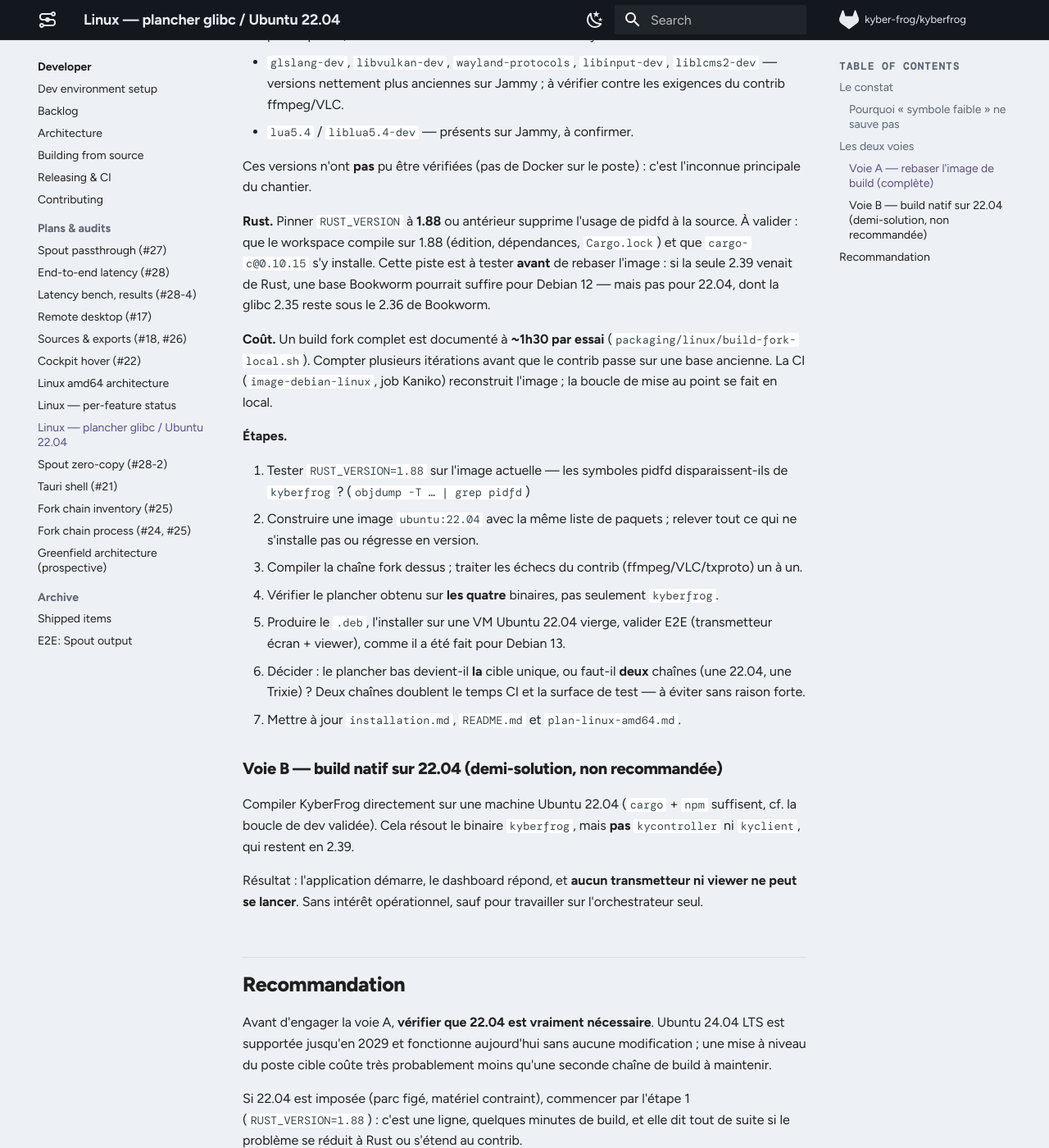
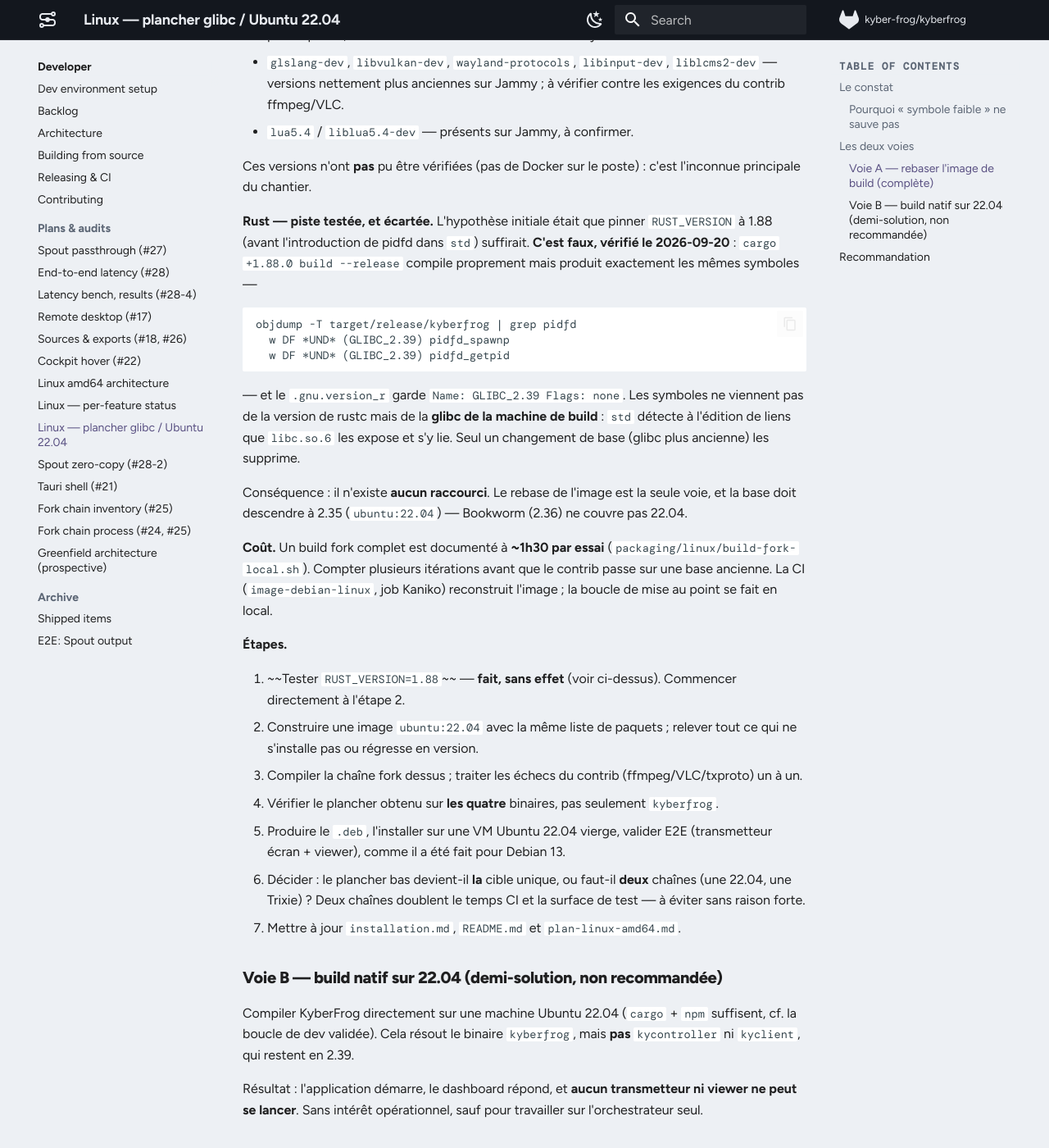
Before and after one commit to CollectiFrog/KyberFrog, an MkDocs documentation site: the page built from docs/dev/plan-glibc-ubuntu-2204.md, in a window 1280 px wide and 1400 px high, scrolled down 2020 px. Shown: the whole window at 82% size. Built offline with MkDocs 1.6.1 and Material for MkDocs 9.7.7, drawn with Linux system fonts in a browser that asks for light colours; comment, search, counter and statistics services are not loaded; some of the changed text lies outside the part shown.

Commit message:
docs(linux): le raccourci Rust 1.88 ne marche pas — plancher glibc corrigé
L'étude proposait de tester RUST_VERSION=1.88 en premier, en supposant que les
symboles pidfd@GLIBC_2.39 venaient de l'introduction de pidfd dans std en 1.89.
Test fait : l'hypothèse est fausse.

`cargo +1.88.0 build --release` compile proprement mais produit exactement les
mêmes symboles — pidfd_spawnp et pidfd_getpid en GLIBC_2.39 — et le
.gnu.version_r garde `Flags: none`. Les symboles ne dépendent pas de la version
de rustc mais de la glibc de la machine de build : std se lie à ce que
libc.so.6 expose à l'édition de liens.

Il n'y a donc aucun raccourci : seul un rebase de l'image sur une base à glibc
plus ancienne supprime l'exigence, et pour couvrir Ubuntu 22.04 (2.35) il faut
ubuntu:22.04 — Bookworm (2.36) ne suffit pas.

Ajoute aussi une mise en garde : le chantier arm64 (feat/arm64-triplet côté
fork) dé-code en dur le triplet d'architecture et ne touche pas au plancher
glibc. Les deux sujets sont orthogonaux et ne se portent pas l'un sur l'autre.

Co-Authored-By: Claude Opus 5 <noreply@anthropic.com>

````diff
--- a/docs/dev/plan-glibc-ubuntu-2204.md
+++ b/docs/dev/plan-glibc-ubuntu-2204.md
@@ -83,12 +83,25 @@ Dockerfile :
 Ces versions n'ont **pas** pu être vérifiées (pas de Docker sur le poste) :
 c'est l'inconnue principale du chantier.
 
-**Rust.** Pinner `RUST_VERSION` à **1.88** ou antérieur supprime l'usage de
-pidfd à la source. À valider : que le workspace compile sur 1.88 (édition,
-dépendances, `Cargo.lock`) et que `cargo-c@0.10.15` s'y installe. Cette piste
-est à tester **avant** de rebaser l'image : si la seule 2.39 venait de Rust,
-une base Bookworm pourrait suffire pour Debian 12 — mais pas pour 22.04, dont
-la glibc 2.35 reste sous le 2.36 de Bookworm.
+**Rust — piste testée, et écartée.** L'hypothèse initiale était que pinner
+`RUST_VERSION` à 1.88 (avant l'introduction de pidfd dans `std`) suffirait.
+**C'est faux, vérifié le 2026-09-20** : `cargo +1.88.0 build --release`
+compile proprement mais produit exactement les mêmes symboles —
+
+```
+objdump -T target/release/kyberfrog | grep pidfd
+  w DF *UND* (GLIBC_2.39) pidfd_spawnp
+  w DF *UND* (GLIBC_2.39) pidfd_getpid
+```
+
+— et le `.gnu.version_r` garde `Name: GLIBC_2.39  Flags: none`. Les symboles ne
+viennent pas de la version de rustc mais de la **glibc de la machine de build** :
+`std` détecte à l'édition de liens que `libc.so.6` les expose et s'y lie. Seul
+un changement de base (glibc plus ancienne) les supprime.
+
+Conséquence : il n'existe **aucun raccourci**. Le rebase de l'image est la seule
+voie, et la base doit descendre à 2.35 (`ubuntu:22.04`) — Bookworm (2.36) ne
+couvre pas 22.04.
 
 **Coût.** Un build fork complet est documenté à **~1h30 par essai**
 (`packaging/linux/build-fork-local.sh`). Compter plusieurs itérations avant que
@@ -97,8 +110,8 @@ reconstruit l'image ; la boucle de mise au point se fait en local.
 
 **Étapes.**
 
-1. Tester `RUST_VERSION=1.88` sur l'image actuelle — les symboles pidfd
-   disparaissent-ils de `kyberfrog` ? (`objdump -T … | grep pidfd`)
+1. ~~Tester `RUST_VERSION=1.88`~~ — **fait, sans effet** (voir ci-dessus).
+   Commencer directement à l'étape 2.
 2. Construire une image `ubuntu:22.04` avec la même liste de paquets ; relever
    tout ce qui ne s'installe pas ou régresse en version.
 3. Compiler la chaîne fork dessus ; traiter les échecs du contrib
@@ -129,6 +142,14 @@ Ubuntu 24.04 LTS est supportée jusqu'en 2029 et fonctionne aujourd'hui sans
 aucune modification ; une mise à niveau du poste cible coûte très probablement
 moins qu'une seconde chaîne de build à maintenir.
 
-Si 22.04 est imposée (parc figé, matériel contraint), commencer par l'étape 1
-(`RUST_VERSION=1.88`) : c'est une ligne, quelques minutes de build, et elle dit
-tout de suite si le problème se réduit à Rust ou s'étend au contrib.
+Si 22.04 est imposée (parc figé, matériel contraint), il faut assumer le rebase
+complet sur `ubuntu:22.04` : le raccourci par la version de Rust a été testé et
+ne fonctionne pas. Le coût réel est la recompilation de la chaîne de forks sur
+une base plus ancienne (~1h30 par itération), avec `apt-get build-dep vlc` comme
+principal point d'incertitude.
+
+**À ne pas confondre avec le chantier arm64** (`feat/arm64-triplet` côté fork) :
+celui-ci dé-code en dur le triplet d'architecture
+(`x86_64-linux-gnu` → `$(uname -m)-linux-gnu`) et ne touche pas au plancher
+glibc. Les deux problèmes sont orthogonaux — le travail arm64 n'est d'aucun
+secours pour 22.04 en x86_64, et réciproquement.
````
